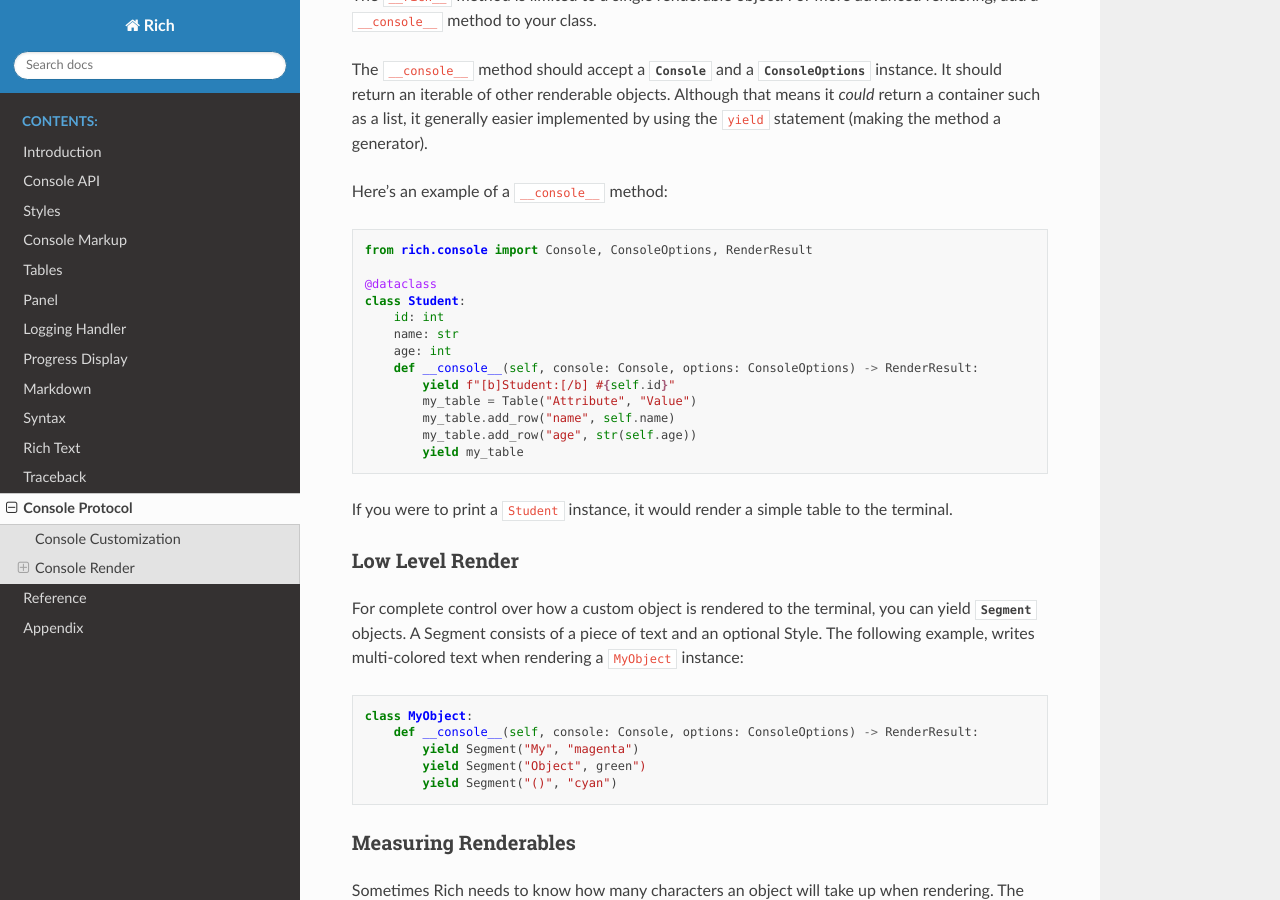
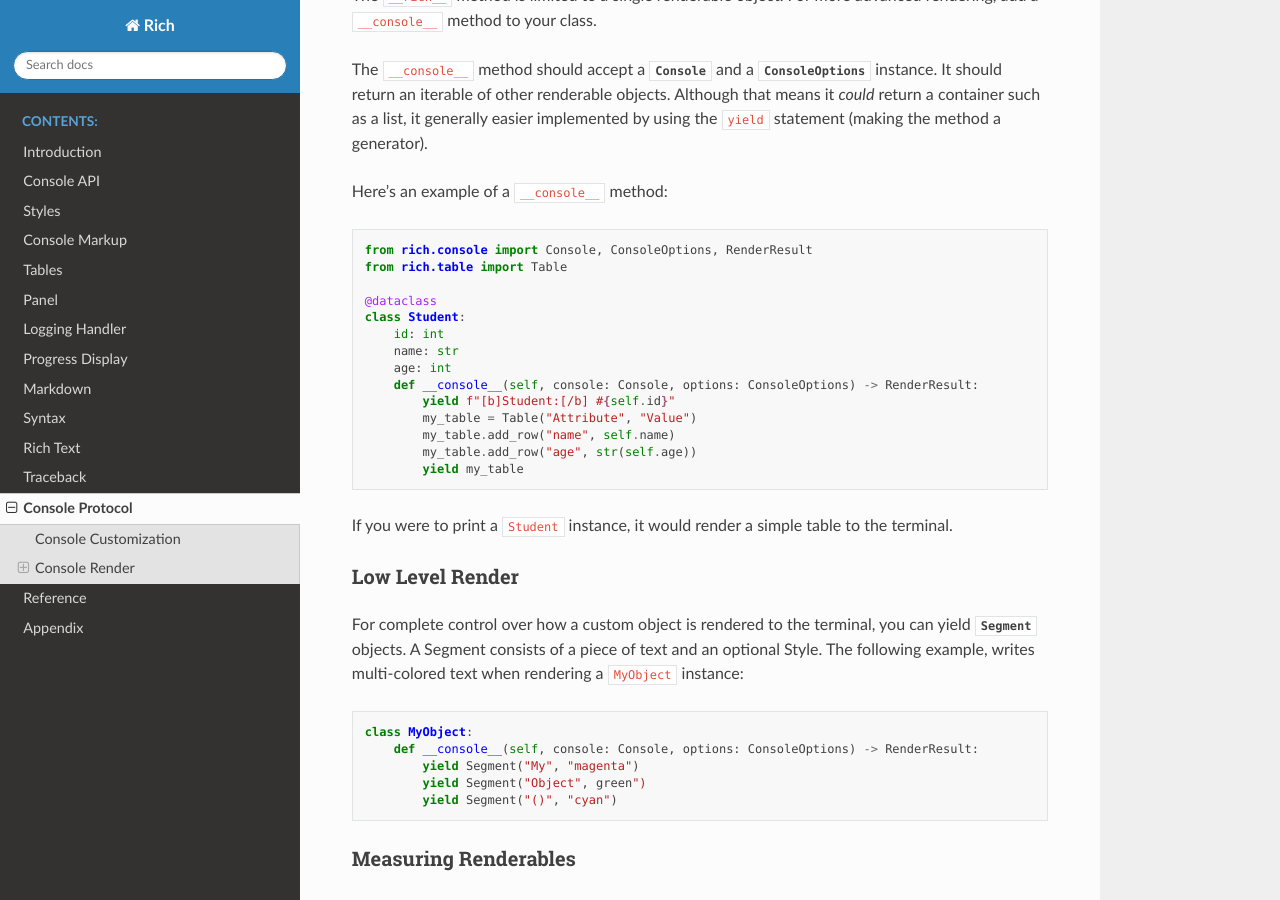
Before and after one commit to Textualize/rich, a Sphinx documentation site: the page built from docs/source/protocol.rst, in a window 1280 px wide and 900 px high, scrolled down 753 px. Built offline with Sphinx 7.4.7 and the Read the Docs theme 2.0.0, drawn with Linux system fonts in a browser that asks for light colours.

Commit message:
Added missing import

```diff
--- a/docs/source/protocol.rst
+++ b/docs/source/protocol.rst
@@ -31,6 +31,7 @@
 Here's an example of a ``__console__`` method::
 
     from rich.console import Console, ConsoleOptions, RenderResult
+    from rich.table import Table
 
     @dataclass
     class Student:
```
